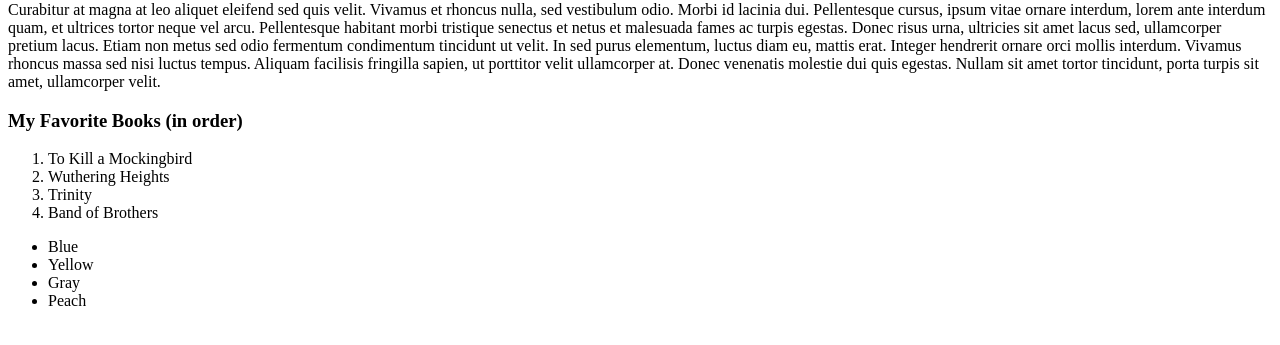
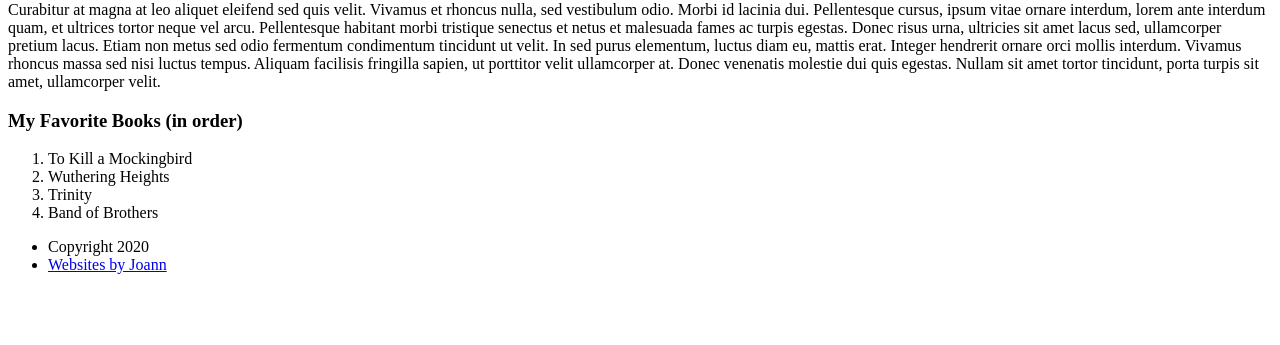
Before and after one commit to jcahill53/New-Repository, a plain HTML site: page index.html in a window 1280 px wide. Shown: the part 79-424 px from the top of the page. Drawn offline with Linux system fonts and the light colour scheme.

Commit message:
Updated footer in index.html

```diff
--- a/index.html
+++ b/index.html
@@ -1,14 +1,23 @@
 <!DOCTYPE html>
-<html lang = "en">
+<html lang="en">
+
 <head>
    <meta charset="utf-8">
    <title>My First Site</title>
 </head>
+
 <body>
    <header>
       <h1>My Super Site</h1>
    </header>
-      <p>Curabitur at magna at leo aliquet eleifend sed quis velit. Vivamus et rhoncus nulla, sed vestibulum odio. Morbi id lacinia dui. Pellentesque cursus, ipsum vitae ornare interdum, lorem ante interdum quam, et ultrices tortor neque vel arcu. Pellentesque habitant morbi tristique senectus et netus et malesuada fames ac turpis egestas. Donec risus urna, ultricies sit amet lacus sed, ullamcorper pretium lacus. Etiam non metus sed odio fermentum condimentum tincidunt ut velit. In sed purus elementum, luctus diam eu, mattis erat. Integer hendrerit ornare orci mollis interdum. Vivamus rhoncus massa sed nisi luctus tempus. Aliquam facilisis fringilla sapien, ut porttitor velit ullamcorper at. Donec venenatis molestie dui quis egestas. Nullam sit amet tortor tincidunt, porta turpis sit amet, ullamcorper velit. </p>
+   <p>Curabitur at magna at leo aliquet eleifend sed quis velit. Vivamus et rhoncus nulla, sed vestibulum odio. Morbi id
+      lacinia dui. Pellentesque cursus, ipsum vitae ornare interdum, lorem ante interdum quam, et ultrices tortor neque
+      vel arcu. Pellentesque habitant morbi tristique senectus et netus et malesuada fames ac turpis egestas. Donec
+      risus urna, ultricies sit amet lacus sed, ullamcorper pretium lacus. Etiam non metus sed odio fermentum
+      condimentum tincidunt ut velit. In sed purus elementum, luctus diam eu, mattis erat. Integer hendrerit ornare orci
+      mollis interdum. Vivamus rhoncus massa sed nisi luctus tempus. Aliquam facilisis fringilla sapien, ut porttitor
+      velit ullamcorper at. Donec venenatis molestie dui quis egestas. Nullam sit amet tortor tincidunt, porta turpis
+      sit amet, ullamcorper velit. </p>
    <div>
       <h3>My Favorite Books (in order) </h3>
       <ol>
@@ -20,11 +29,12 @@
    </div>
    <footer>
       <ul>
-            <li>Blue</li>
-            <li>Yellow</li>
-            <li>Gray</li>
-            <li>Peach</li>
+         <li>Copyright 2020</li>
+         <li><a href="../portfolio/index.html">Websites by Joann</a></li>
+
       </ul>
+
    </footer>
 </body>
+
 </html>
```
Lines whose indentation alone changed are shown as unchanged.
